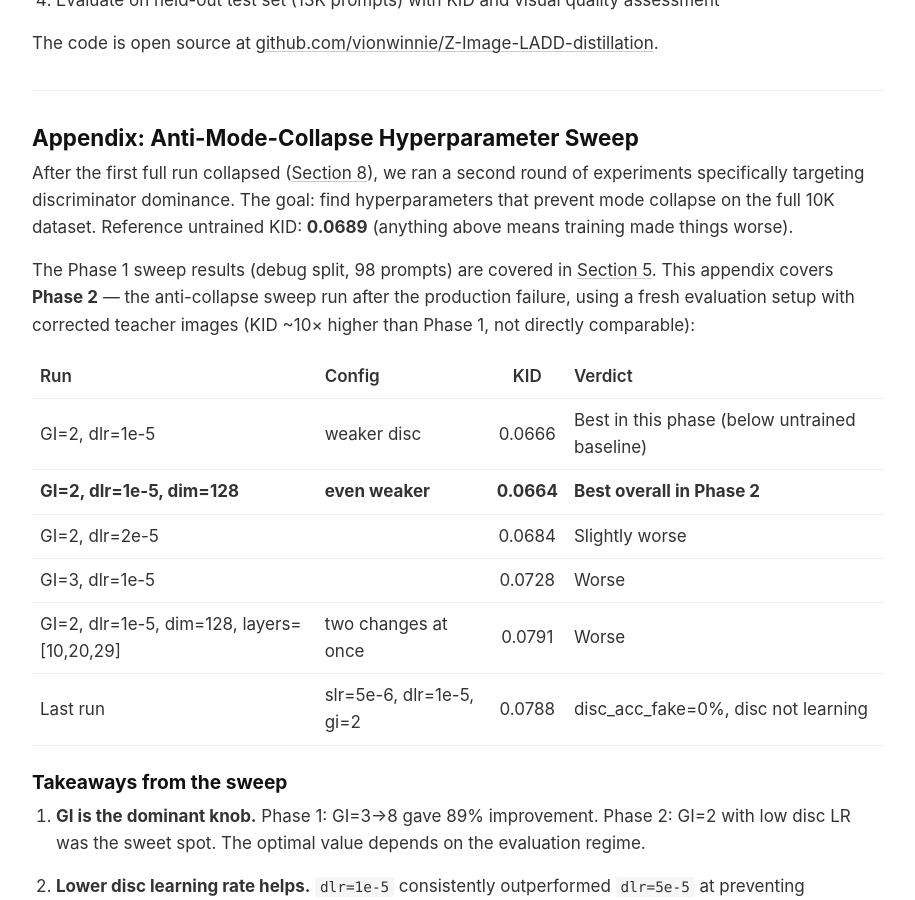
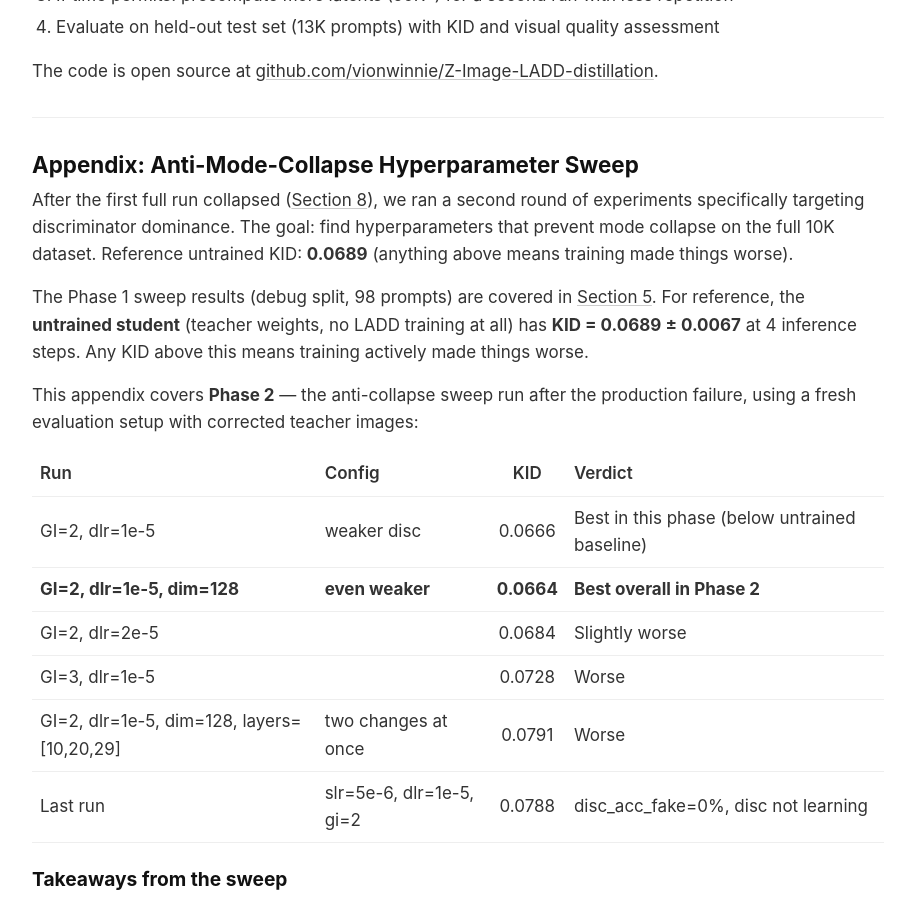
Before and after one commit to vionwinnie/vionwinnie.github.io, a Jekyll site: the page built from _posts/2026-04-05-ladd-training-framework.md, in a window 1280 px wide and 900 px high, scrolled down 26454 px. Shown: the whole window, without its empty margins (182-1097 px from the left). Built offline with Jekyll 4.4.1, drawn with Linux system fonts in a browser that asks for light colours; some of the changed text lies outside the part shown.

Commit message:
Add untrained student KID baseline (0.0689) for context
Makes clear that any KID above 0.069 means training made things worse.
The collapsed full run at KID=0.593 was 8.6x worse than not training.

Co-Authored-By: Claude Opus 4.6 (1M context) <noreply@anthropic.com>

```diff
--- a/_posts/2026-04-05-ladd-training-framework.md
+++ b/_posts/2026-04-05-ladd-training-framework.md
@@ -542,7 +542,7 @@ At step 0 the student (initialized from teacher weights) produces recognizable i
 |:---:|:---:|:---:|:---:|
 | ![Teacher — psychedelic room](/images/ladd-training-framework/fullrun_teacher_row30.png) | ![Student step 0 — psychedelic room](/images/ladd-training-framework/fullrun_step_0_student_row30.png) | ![Student step 2000 — collapsed to noise](/images/ladd-training-framework/fullrun_step_2000_student_row30.png) | ![Student step 4000 — same noise pattern](/images/ladd-training-framework/fullrun_step_4000_student_row30.png) |
 
-Every prompt produces the same speckled noise. The KID at step 4000: **0.593** — catastrophically high (our single-GPU experiments scored 0.06).
+Every prompt produces the same speckled noise. The KID at step 4000: **0.593** — catastrophically high. For reference, the untrained student (teacher weights, zero LADD training) scores KID = 0.069. Training didn't just fail to improve — it made the model **8.6× worse** than not training at all.
 
 ### Diagnosing from W&B
 
@@ -765,7 +765,9 @@ The code is open source at [github.com/vionwinnie/Z-Image-LADD-distillation](htt
 
 After the first full run collapsed ([Section 8](#8-the-first-full-run-mode-collapse-at-scale)), we ran a second round of experiments specifically targeting discriminator dominance. The goal: find hyperparameters that prevent mode collapse on the full 10K dataset. Reference untrained KID: **0.0689** (anything above means training made things worse).
 
-The Phase 1 sweep results (debug split, 98 prompts) are covered in [Section 5](#5-hyperparameter-experiments). This appendix covers **Phase 2** — the anti-collapse sweep run after the production failure, using a fresh evaluation setup with corrected teacher images (KID ~10× higher than Phase 1, not directly comparable):
+The Phase 1 sweep results (debug split, 98 prompts) are covered in [Section 5](#5-hyperparameter-experiments). For reference, the **untrained student** (teacher weights, no LADD training at all) has **KID = 0.0689 ± 0.0067** at 4 inference steps. Any KID above this means training actively made things worse.
+
+This appendix covers **Phase 2** — the anti-collapse sweep run after the production failure, using a fresh evaluation setup with corrected teacher images:
 
 | Run | Config | KID | Verdict |
 |:----|:-------|:---:|:--------|
```
